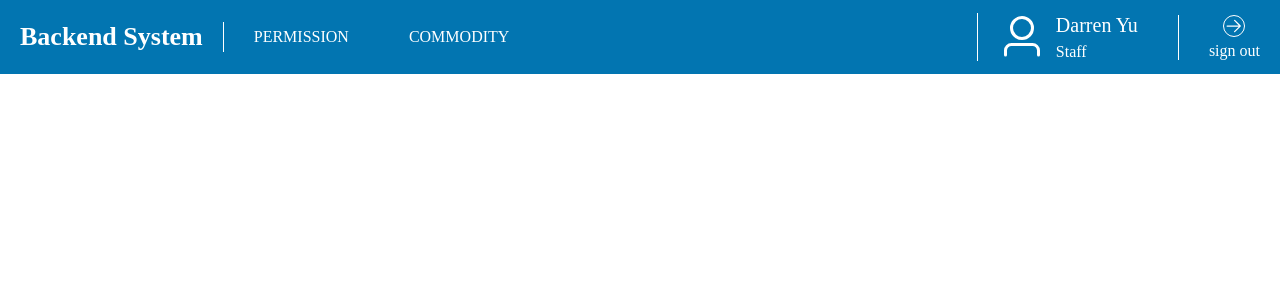
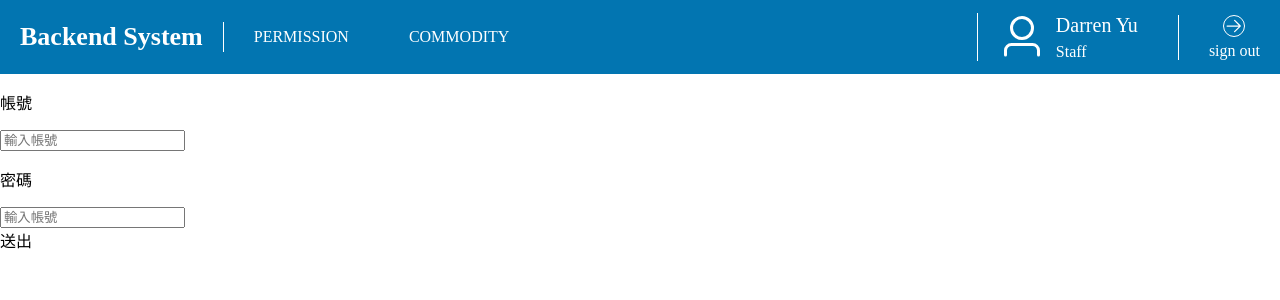
Before and after one commit to YuDarren/bs.github.io, a Vue app: page /login in a window 1280 px wide. Shown: the top 300 px of the page. Built offline with nearby package versions, Linux system fonts and the light colour scheme.

Commit message:
add vuex store

```diff
--- a/package.json
+++ b/package.json
@@ -11,7 +11,8 @@
     "core-js": "^3.8.3",
     "element-plus": "^2.2.8",
     "vue": "^3.2.13",
-    "vue-router": "^4.0.3"
+    "vue-router": "^4.0.3",
+    "vuex": "^4.0.2"
   },
   "devDependencies": {
     "@vue/cli-plugin-babel": "~5.0.0",
--- a/src/main.js
+++ b/src/main.js
@@ -1,14 +1,26 @@
 import { createApp } from "vue";
+import { createStore } from "vuex";
 import App from "./App.vue";
 import router from "./router";
 
 import ElementPlus from "element-plus";
 import * as ElementPlusIconsVue from "@element-plus/icons-vue";
 import "element-plus/dist/index.css";
-
+const store = createStore({
+  state() {
+    return {
+      count: 0,
+    };
+  },
+  mutations: {
+    increment(state) {
+      state.count++;
+    },
+  },
+});
 const app = createApp(App);
 
-app.use(ElementPlus).use(router).mount("#app");
+app.use(store).use(ElementPlus).use(router).mount("#app");
 for (const [key, component] of Object.entries(ElementPlusIconsVue)) {
   app.component(key, component);
 }
--- a/src/router/index.js
+++ b/src/router/index.js
@@ -5,12 +5,18 @@ import Home from "@/views/Home.vue";
 import Employee from "@/views/Permission/Employee.vue";
 import Supervisor from "@/views/Permission/Supervisor.vue";
 import AddPersonInfo from "@/components/AddPersonInfo.vue";
+import Login from "@/views/Login.vue";
 
 const routes = [
   {
     path: "/",
     name: "home",
     component: Home,
+  },
+  {
+    path: "/login",
+    name: "login",
+    component: Login,
   },
   {
     path: "/permission",
--- /dev/null
+++ b/src/views/Login.vue
@@ -0,0 +1,20 @@
+<script>
+export default {};
+</script>
+<template>
+  <div class="login">
+    <div class="login_tit"></div>
+    <div class="login_info">
+      <div class="input-box">
+        <p>帳號</p>
+        <input type="text" placeholder="輸入帳號" />
+      </div>
+      <div class="input-box">
+        <p>密碼</p>
+        <input type="text" placeholder="輸入帳號" />
+      </div>
+      <a class="login_btn">送出</a>
+    </div>
+  </div>
+</template>
+<style lang="scss" scoped></style>
```
Also changed, not shown: src/store/index.js (added, +9 -0 lines), 1 other file (tests, documents, lock files or other folders).
